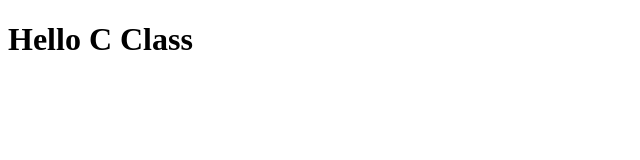
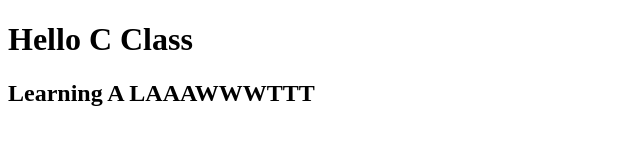
Before and after one commit to whitneykosina/coursera-test, a plain HTML site: page site/index.html in a window 1280 px wide. Shown: the whole page, without its empty margins (0-640 px from the left). Drawn offline with Linux system fonts and the light colour scheme.

Commit message:
Small addition to page content.

```diff
--- a/site/index.html
+++ b/site/index.html
@@ -5,5 +5,6 @@
 </head>
 <body>
 <h1>Hello C Class</h1>
+<h2>Learning A LAAAWWWTTT</h2>
 </body>
 </html>
```
